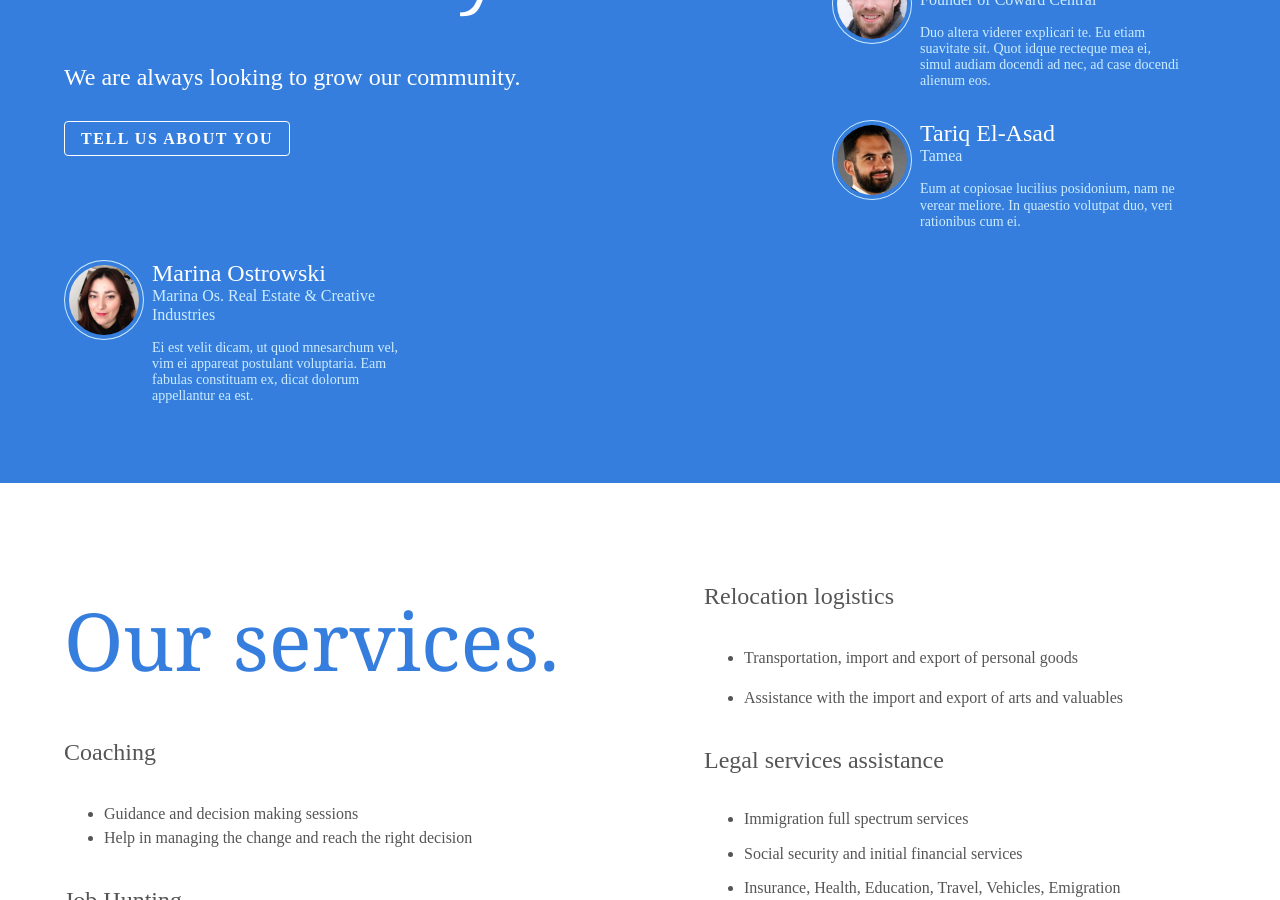
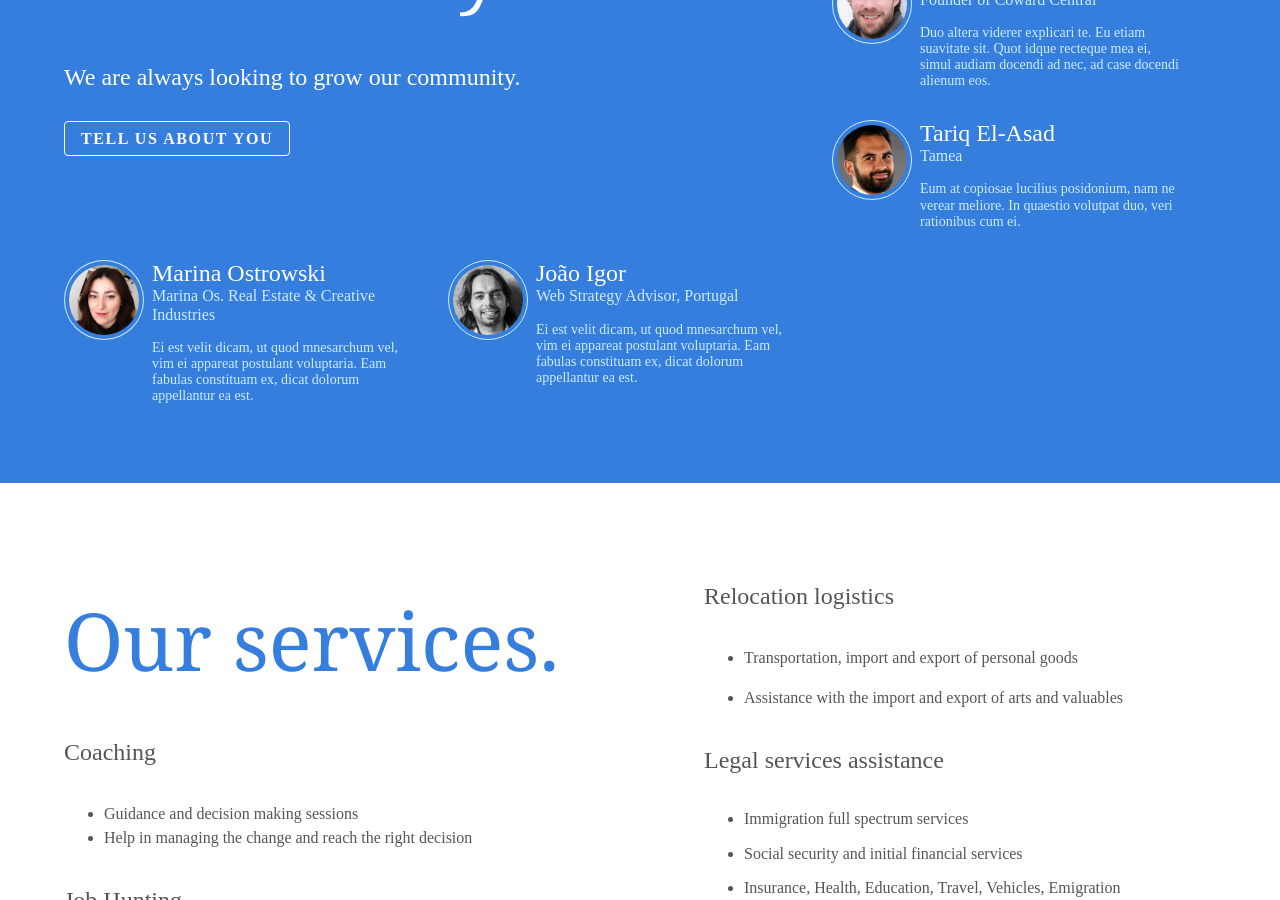
Before and after one commit to Moviinn/moviinn.github.io, a Jekyll site: the page built from index.md, in a window 1280 px wide and 900 px high, scrolled down 2147 px. Built offline with Jekyll 4.4.1, drawn with Linux system fonts in a browser that asks for light colours; nearby versions of some CDN libraries.

Commit message:
Added Joao to the community page.

```diff
--- a/content/en/community.html
+++ b/content/en/community.html
@@ -120,6 +120,26 @@
         </div>
       </div>
 
+      <div class="w-100 w-third-ns w-50-m fl fn-m pr4-ns">
+        <div class="w-20 w-25-l dib pt3">
+          <img src="/assets/faces/joao.jpg" class="w-80 br-100 pa1 ba b-white" />
+        </div>
+        <div class="w-75 fr">
+          <p>
+            <a href="" class="link dim white f3">
+              João Igor
+            </a>
+            <br/>
+            Web Strategy Advisor, Portugal
+          </p>
+          <p class="f6">
+            Ei est velit dicam, ut quod mnesarchum vel, vim ei appareat postulant
+            voluptaria. Eam fabulas constituam ex, dicat dolorum appellantur ea
+            est.
+          </p>
+        </div>
+      </div>
+
       <div class="cf"></div>
 
     </div>
```
